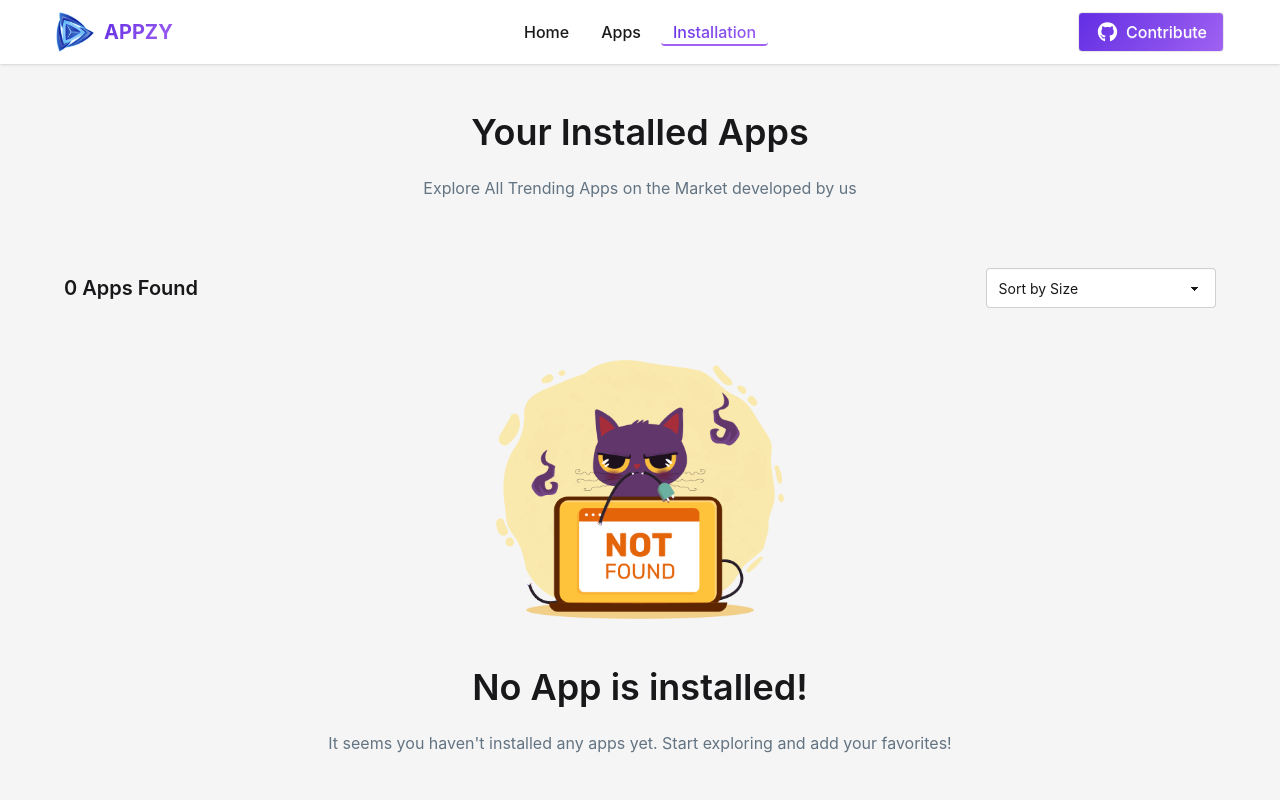
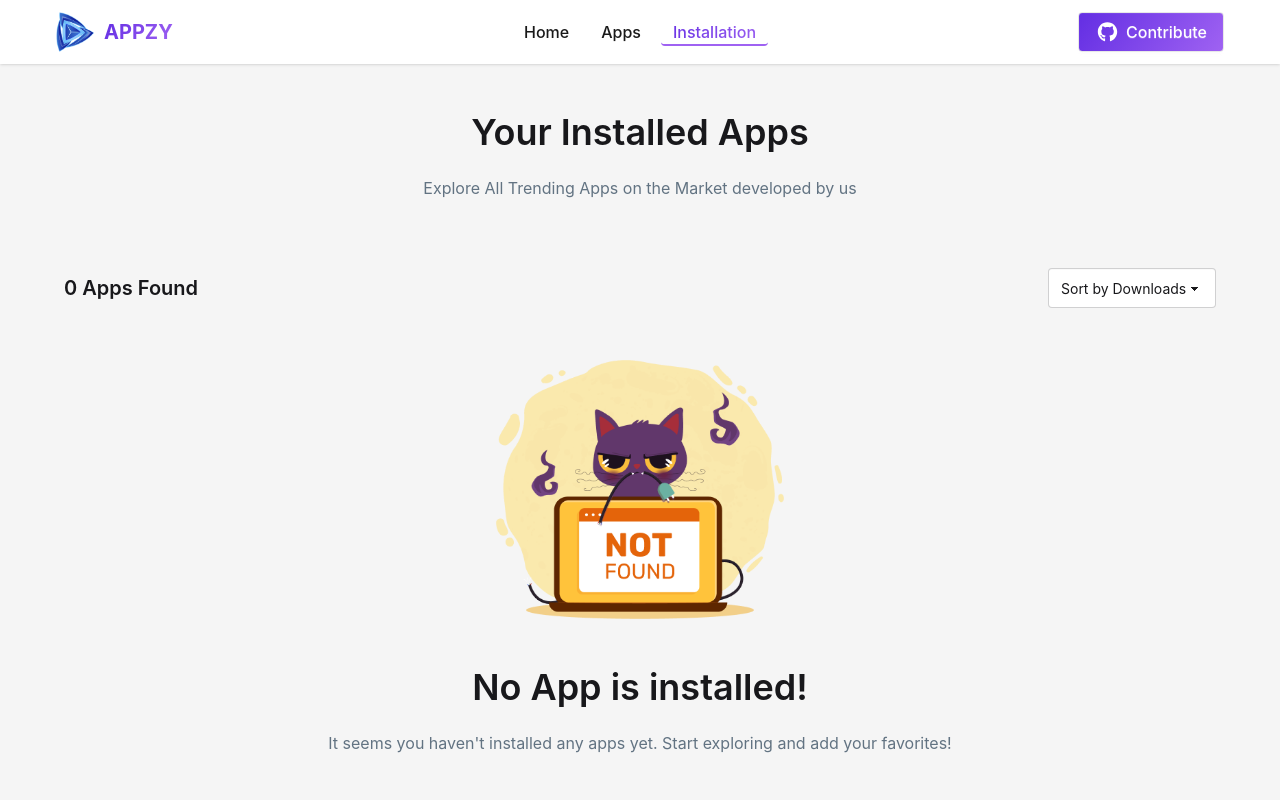
Before and after one commit to sayhan911/hero-io, a React (Vite) app: page /installation in a window 1280 px wide. Shown: the top 800 px of the page. Built offline with nearby package versions, Linux system fonts and the light colour scheme.

Commit message:
Added Readme description and Fixed Sorting in installation page

```diff
--- a/index.html
+++ b/index.html
@@ -1,5 +1,5 @@
 <!doctype html>
-<html lang="en">
+<html lang="en" data-theme="light">
   <head>
     <meta charset="UTF-8" />
     <link rel="icon" type="image/svg+xml" href="src/assets/logo.png" />
--- a/src/components/PageLoader/PageLoader.jsx
+++ b/src/components/PageLoader/PageLoader.jsx
@@ -3,7 +3,7 @@ import { Triangle } from "react-loader-spinner";
 
 const PageLoader = () => {
   return (
-    <div className="fixed inset-0 z-50 flex flex-col justify-center items-center">
+    <div className="flex justify-center items-center min-h-screen w-full">
       <Triangle
         visible={true}
         height="100"
--- a/src/pages/Installation/Installation.jsx
+++ b/src/pages/Installation/Installation.jsx
@@ -8,16 +8,16 @@ const MySwal = withReactContent(Swal);
 
 const Installation = () => {
   const [install, setInstall] = useState([]);
-  const [sort, setSort] = useState("None");
+  const [sort, setSort] = useState("none");
   useEffect(() => {
     const installedApp = JSON.parse(localStorage.getItem("install"));
     if (installedApp) setInstall(installedApp);
   }, []);
   const sortedApps = () => {
     if (sort === "sort-asc") {
-      return [...install].sort((a, b) => a.size - b.size);
+      return [...install].sort((a, b) => a.downloads - b.downloads);
     } else if (sort === "sort-desc") {
-      return [...install].sort((a, b) => b.size - a.size);
+      return [...install].sort((a, b) => b.downloads - a.downloads);
     } else {
       return install;
     }
@@ -76,18 +76,18 @@ const Installation = () => {
           Explore All Trending Apps on the Market developed by us
         </p>
       </div>
-
+      {/* Sorting */}
       <div className="flex justify-between items-center mx-7 md:mx-10 lg:mx-16 pb-3">
         <h3 className="text-base sm:text-lg md:text-xl font-semibold">
           {install.length} Apps Found
         </h3>
-        <label className="form-control w-1/2 sm:w-1/3 md:w-1/5">
+        <label className="form-control w-1/2 sm:w-1/3 md:w-1/5 xl:w-auto">
           <select
             className="select select-bordered"
             value={sort}
             onChange={(e) => setSort(e.target.value)}
           >
-            <option value="none">Sort by Size</option>
+            <option value="none">Sort by Downloads</option>
             <option value="sort-asc">Low to High</option>
             <option value="sort-desc">High to Low</option>
           </select>
```
Also changed, not shown: 1 other file (tests, documents, lock files or other folders).
